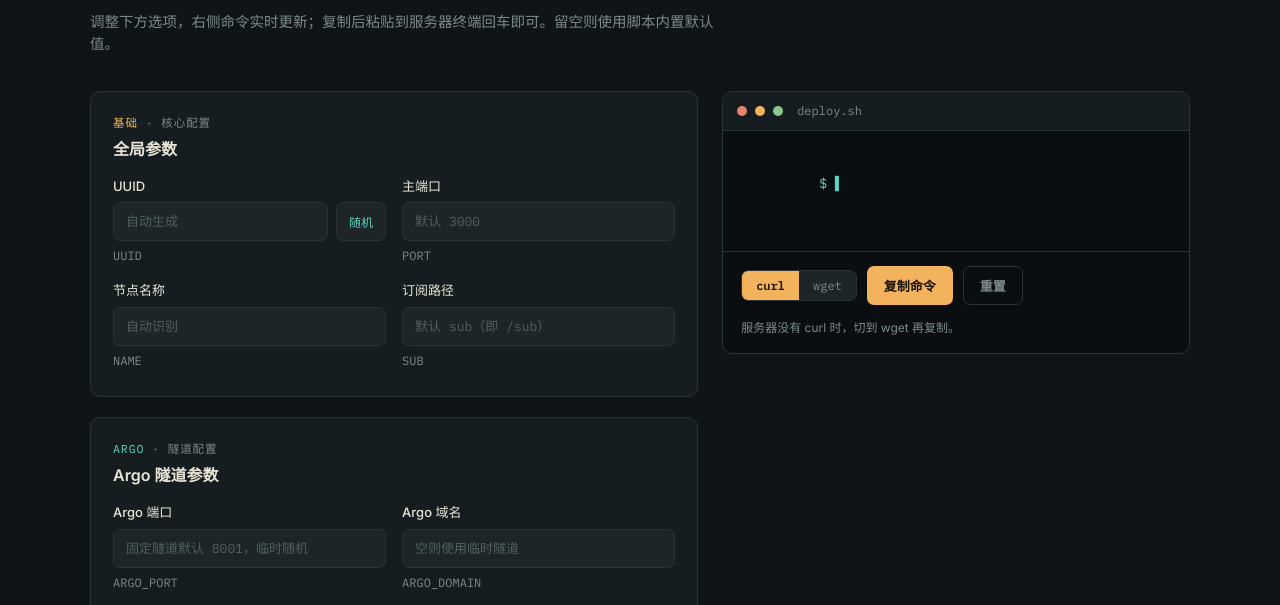
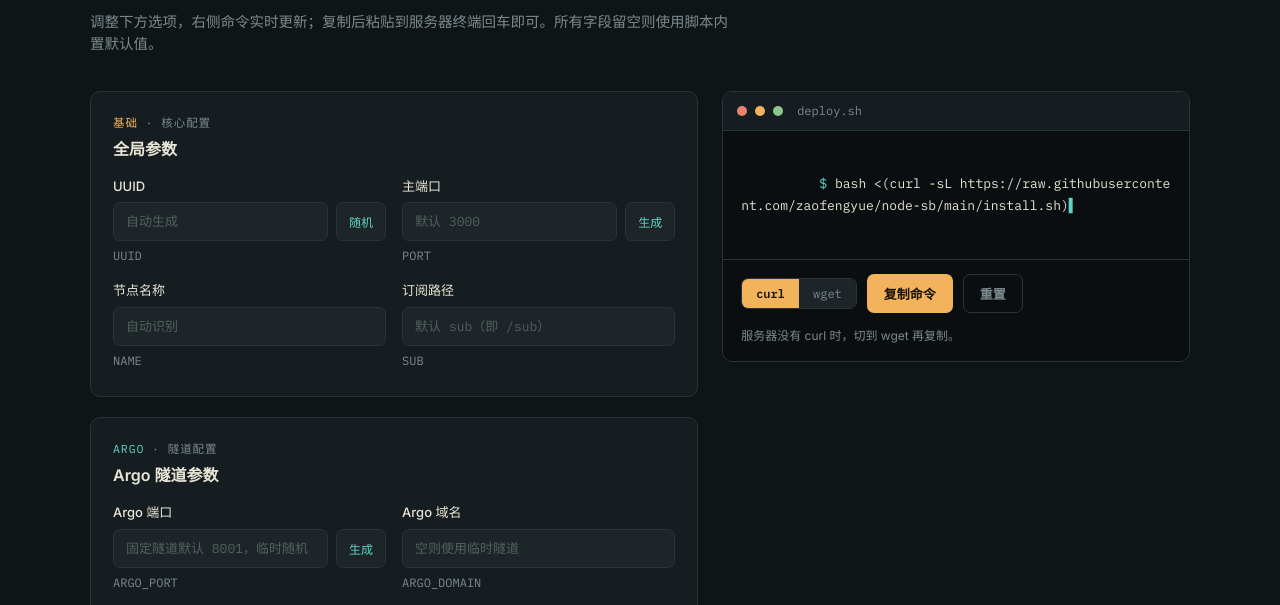
Before and after one commit to zaofengyue/node-sb, a website: page index.html in a window 1280 px wide. Shown: the part 130-735 px from the top of the page. Drawn offline with Linux system fonts and the light colour scheme.

Commit message:
Update index.html

```diff
--- a/index.html
+++ b/index.html
@@ -141,7 +141,7 @@
   <div class="header">
     <div class="eyebrow">One-line Install · 配置生成器</div>
     <h1>node-sb 部署面板</h1>
-    <p>调整下方选项，右侧命令实时更新；复制后粘贴到服务器终端回车即可。留空则使用脚本内置默认值。</p>
+    <p>调整下方选项，右侧命令实时更新；复制后粘贴到服务器终端回车即可。所有字段留空则使用脚本内置默认值。</p>
   </div>
 
   <div class="layout">
@@ -163,6 +163,7 @@
             <label for="field-port">主端口</label>
             <div class="field-input-row">
               <input type="number" id="field-port" placeholder="默认 3000">
+              <button type="button" class="btn-mini" id="gen-port">生成</button>
             </div>
             <span class="desc">PORT</span>
           </div>
@@ -187,6 +188,7 @@
             <label for="field-argo-port">Argo 端口</label>
             <div class="field-input-row">
               <input type="number" id="field-argo-port" placeholder="固定隧道默认 8001，临时随机">
+              <button type="button" class="btn-mini" id="gen-argo-port">生成</button>
             </div>
             <span class="desc">ARGO_PORT</span>
           </div>
```
